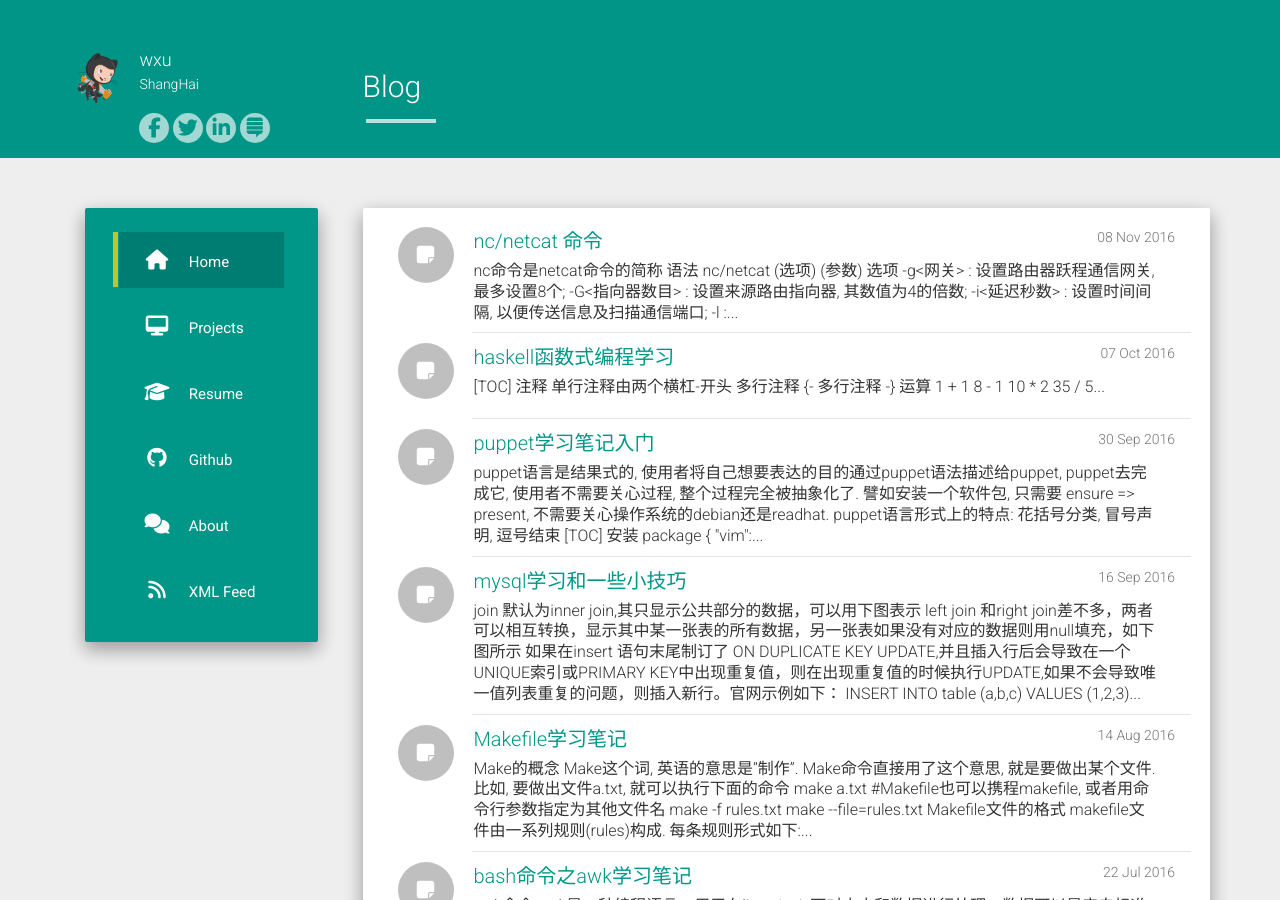
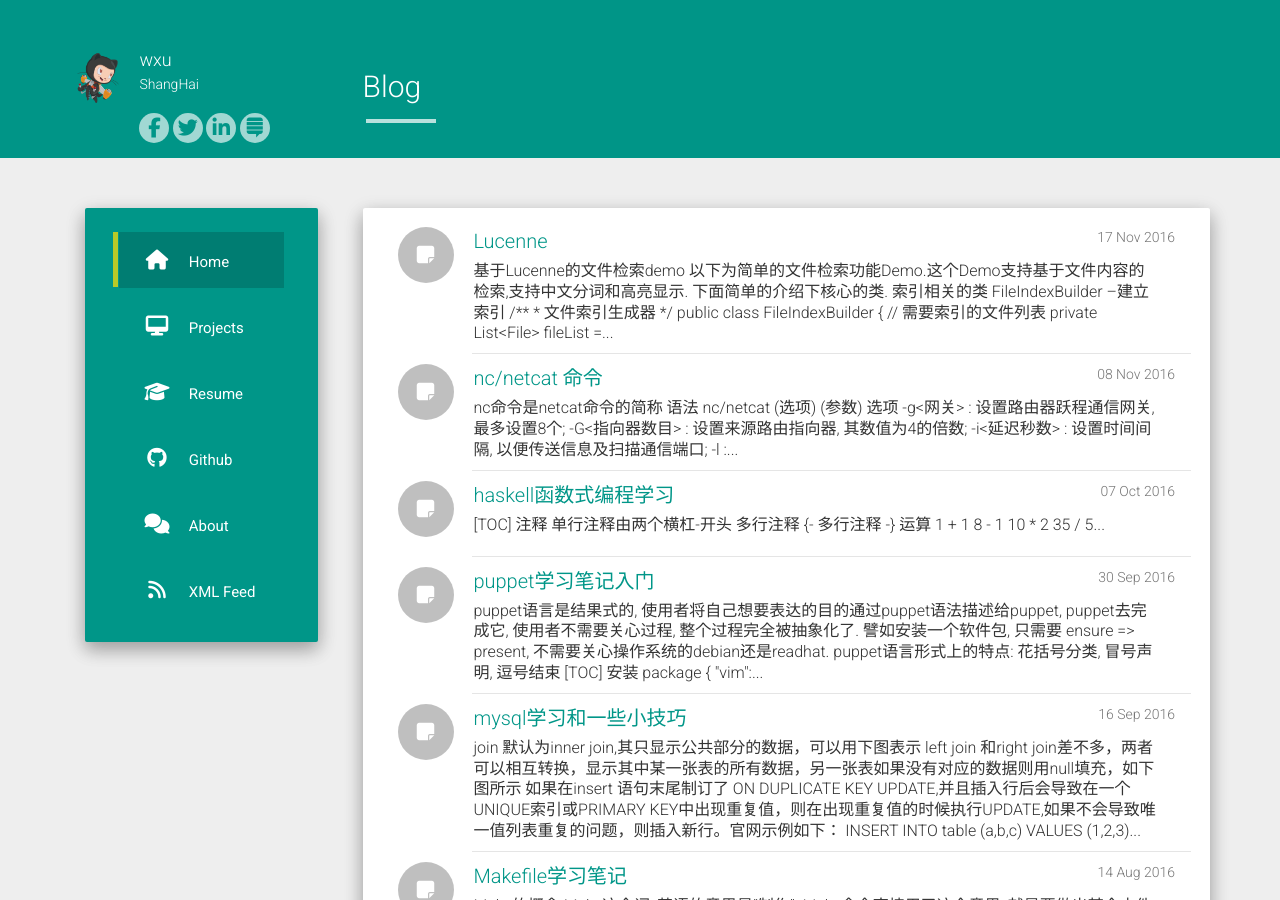
Before and after one commit to Isites/isites.github.io, a Jekyll site: the page built from index.html, in a window 1280 px wide and 900 px high. Built offline with Jekyll 4.4.1, drawn with Linux system fonts in a browser that asks for light colours; nearby versions of some CDN libraries; the list of posts is cut into pages by our own code.

Commit message:
新增hashkell和lucene search笔记

````diff
--- /dev/null
+++ b/_posts/2016-11-17-lucenne.md
@@ -0,0 +1,28 @@
+### 基于Lucenne的文件检索demo
+
+以下为简单的文件检索功能Demo.这个Demo支持基于文件内容的检索,支持中文分词和高亮显示. 下面简单的介绍下核心的类.
+
+1. 索引相关的类
+
+   1.  FileIndexBuilder --建立索引
+
+       ```java
+       /**
+       * 文件索引生成器
+       */
+       public class FileIndexBuilder {
+        // 需要索引的文件列表
+        private List<File> fileList = new ArrayList<File>();
+        private IndexWriter writer;
+
+        public void generateIndexer(String fileDir, String indexDir){
+          if (StringUtils.isEmpty(indexDir) || StringUtils.isEmpty(fileDIr)){}
+        }
+       }
+       ```
+
+
+
+
+
+[参考](http://www.cnblogs.com/chenfei0801/p/3488242.html)
````
Also changed, not shown: _posts/2016-10-07-haskell.md (+6 -0 lines).
